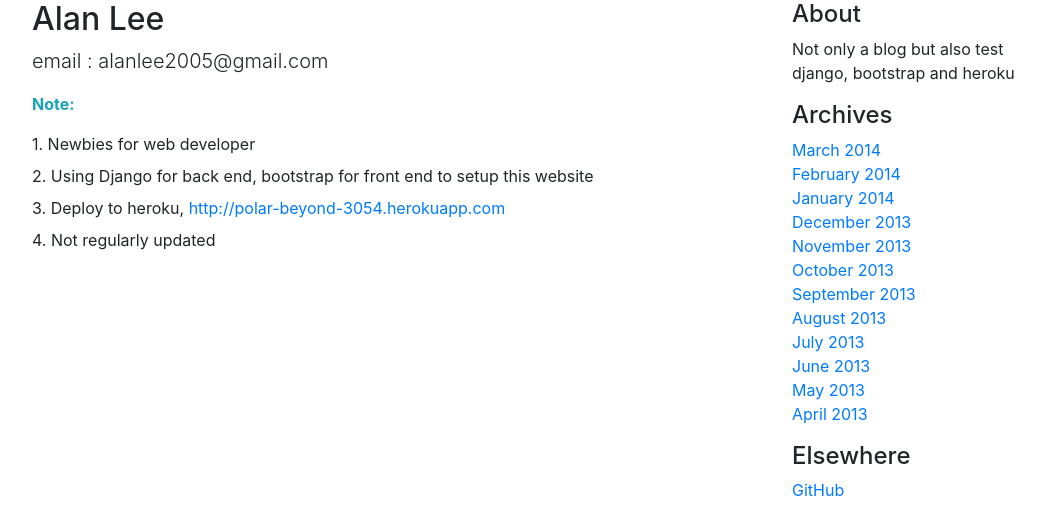
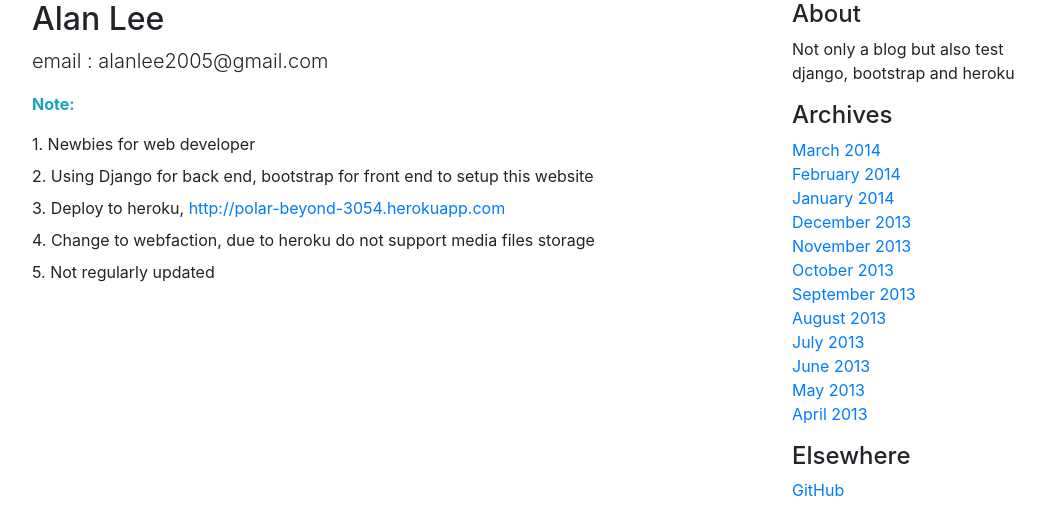
Before and after one commit to alanleegithub/webfaction, a Django app: page /about/ in a window 1280 px wide. Shown: the part 24-545 px from the top of the page, without its empty margins (53-1098 px from the left). Run offline with Django 3.2, Linux system fonts and the light colour scheme; parts of the project's set-up code (start-up, migrations or seed data) failed here and were passed over; some libraries are stand-ins or nearby versions.

Commit message:
completely transfer functions to webfaction

```diff
--- a/myproject/urls.py
+++ b/myproject/urls.py
@@ -2,6 +2,8 @@ from django.conf.urls import patterns, include, url
 
 from django.contrib import admin
 admin.autodiscover()
+from django.conf import settings
+from django.conf.urls.static import static
 
 urlpatterns = patterns('',
     url(r'^$', include('blog.urls')),
@@ -12,4 +14,4 @@ urlpatterns = patterns('',
     url(r'^register/$', 'blog.views.register'),
     url(r'^about/$', 'blog.views.about'),
     url(r'^admin/', include(admin.site.urls)),
-)
+) + static(settings.MEDIA_URL, document_root=settings.MEDIA_ROOT)
--- a/templates/about.html
+++ b/templates/about.html
@@ -12,6 +12,7 @@
               <dd> 1. Newbies for web developer</dd></dd>
               <dd> 2. Using Django for back end, bootstrap for front end to setup this website</dd>
               <dd> 3. Deploy to heroku, <a href="http://polar-beyond-3054.herokuapp.com/">http://polar-beyond-3054.herokuapp.com</a></dd>
-              <dd> 4. Not regularly updated</dd>
+              <dd> 4. Change to webfaction, due to heroku do not support media files storage</dd>
+              <dd> 5. Not regularly updated</dd>
             </dl>
 {% endblock %}
```
Also changed, not shown: myproject/settings.py (+10 -1 lines), 1 other file.
